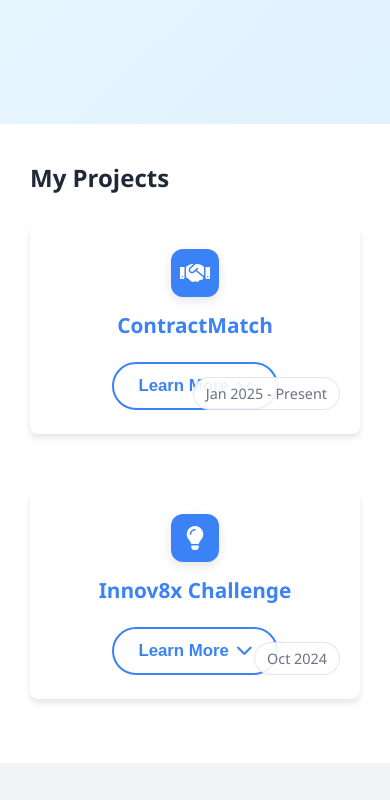
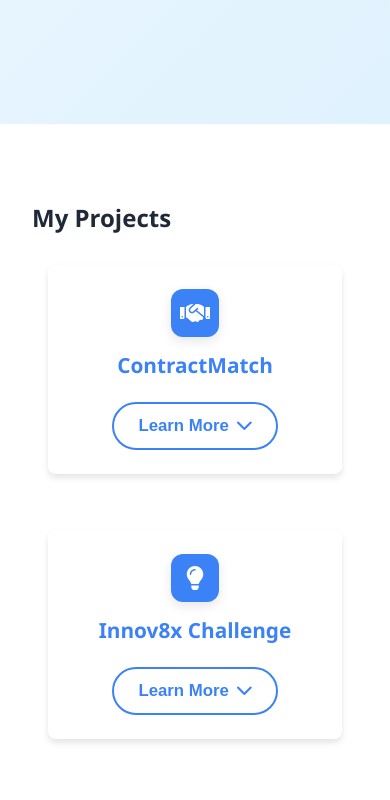
Before and after one commit to wg-oss/Walker-Portfolio, a plain HTML site: page index.html in a window 390 px wide. Shown: the part 720-1520 px from the top of the page. Drawn offline with Linux system fonts and the light colour scheme.

Commit message:
Improve section spacing and mobile responsiveness

```diff
--- a/index.html
+++ b/index.html
@@ -47,11 +47,11 @@
                     </div>
                     <div class="preview-footer">
                         <button class="learn-more-btn">Learn More <i class="fas fa-chevron-down"></i></button>
-                        <div class="project-date">Jan 2025 - Present</div>
                     </div>
                 </div>
                 <div class="project-details">
                     <div class="project-info">
+                        <div class="project-date">Jan 2025 - Present</div>
                         <p class="project-role">Co-Founder | Startup connecting contractors and realtors</p>
                         <p class="project-description">Developed a platform to streamline partnerships between real estate agents and contractors, addressing inefficiencies in sourcing reliable collaborators for renovation projects. Focused on user experience, market research, and relationship-driven engagement. Oversaw product development, business model design, and early-stage user outreach to validate need and build traction.</p>
                         <div class="project-links">
@@ -75,11 +75,11 @@
                     </div>
                     <div class="preview-footer">
                         <button class="learn-more-btn">Learn More <i class="fas fa-chevron-down"></i></button>
-                        <div class="project-date">Oct 2024</div>
                     </div>
                 </div>
                 <div class="project-details">
                     <div class="project-info">
+                        <div class="project-date">Oct 2024</div>
                         <p class="project-role">Design Challenge Lead | Colorado School of Mines</p>
                         <p class="project-description">Spearheaded the design and development of a digital solution within the 'Innov8x Carousel of Happiness Challenge', focused on digitizing paper forms and streamlining existing archive management. Transformed inefficient manual processes into an organized digital system, addressing a critical need for operational efficiency and data accessibility.</p>
                         <div class="project-links">
--- a/styles.css
+++ b/styles.css
@@ -64,16 +64,48 @@ body {
 }
 
 .container {
-    width: 90%;
+    width: 100%;
     max-width: 1200px;
     margin: 0 auto;
-    padding: var(--container-padding);
+    padding: 0 1.5rem;
     box-sizing: border-box;
 }
 
 section {
-    padding: var(--section-padding);
+    padding: 5rem 2rem;
     position: relative;
+    max-width: 100%;
+    box-sizing: border-box;
+}
+
+/* Specific section adjustments */
+.hero {
+    padding: 8rem 2rem 5rem;
+}
+
+.about, .projects, .contact {
+    padding: 5rem 2rem;
+}
+
+/* Ensure content doesn't touch edges on small screens */
+@media (max-width: 768px) {
+    section {
+        padding: 4rem 1.5rem;
+    }
+
+    .hero {
+        padding: 6rem 1.5rem 4rem;
+    }
+}
+
+@media (max-width: 480px) {
+    section {
+        padding: 3rem 1.25rem;
+    }
+
+    .hero {
+        padding: 5rem 1.25rem 3rem;
+    }
 }
 
 h1, h2, h3, h4, h5, h6 {
@@ -293,10 +325,9 @@ nav {
     }
 
     .project-date {
-        position: static;
-        margin-top: 0.5rem;
-        font-size: 0.8rem;
-        padding: 0.15rem 0.6rem;
+        margin-top: 0;
+        font-size: 0.85rem;
+        padding: 0.25rem 0.7rem;
     }
 
     .project-links {
@@ -340,11 +371,10 @@ nav {
     display: flex;
     flex-direction: column;
     gap: 2rem;
-    margin-top: 2rem;
+    margin: 2rem auto 0;
+    width: 100%;
+    padding: 0 1rem;
     max-width: 800px;
-    margin-left: auto;
-    margin-right: auto;
-    width: 100%;
 }
 
 .project-card {
@@ -402,24 +432,22 @@ nav {
 
 .preview-footer {
     display: flex;
-    justify-content: space-between;
+    justify-content: center;
     align-items: center;
     margin-top: 1.5rem;
-    position: relative;
+    width: 100%;
 }
 
 .project-date {
     color: var(--light-text);
     font-size: 0.9rem;
     font-weight: 500;
-    position: absolute;
-    right: 0;
-    bottom: 0;
-    background: rgba(255, 255, 255, 0.9);
-    padding: 0.25rem 0.75rem;
+    margin-bottom: 0.75rem;
+    display: inline-block;
+    background: var(--light-bg);
+    padding: 0.3rem 0.8rem;
     border-radius: 20px;
     border: 1px solid rgba(0, 0, 0, 0.1);
-    white-space: nowrap;
 }
 
 .learn-more-btn {
```
